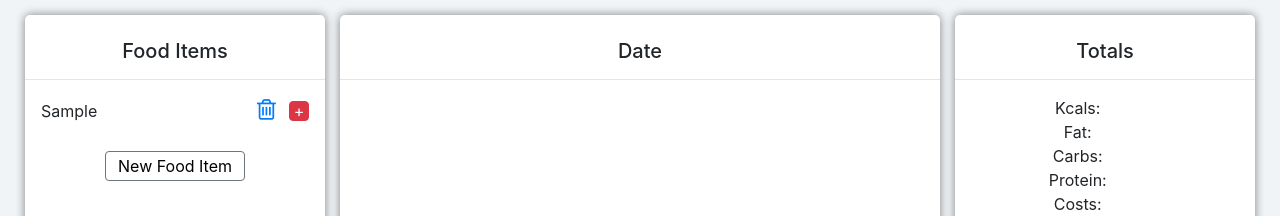
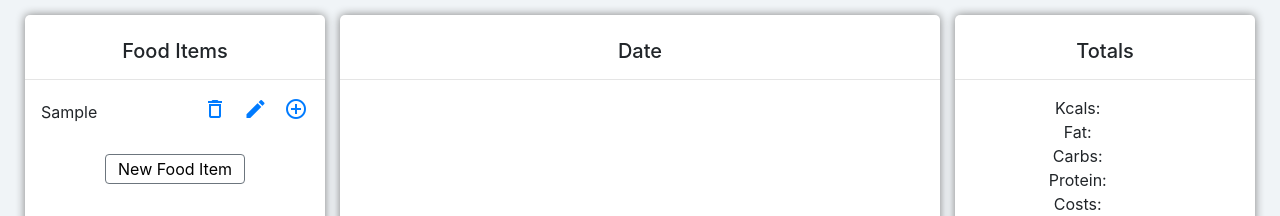
Before and after one commit to jellevanderschaaf/Diet-Tracker, a PHP site: page / in a window 1280 px wide. Shown: the part 50-266 px from the top of the page. Run offline with PHP 8.4, Linux system fonts and the light colour scheme; tables that the repository leaves empty or names only in its code hold one stand-in row (values such as "Sample post"); some libraries are stand-ins or nearby versions.

Commit message:
Added delete, edit and add icons.

```diff
--- a/index.php
+++ b/index.php
@@ -60,6 +60,8 @@ if (isset($_POST['create_button'])) {
         <script src="https://cdnjs.cloudflare.com/ajax/libs/popper.js/1.14.7/umd/popper.min.js" integrity="sha384-UO2eT0CpHqdSJQ6hJty5KVphtPhzWj9WO1clHTMGa3JDZwrnQq4sF86dIHNDz0W1" crossorigin="anonymous"></script>
         <script src="https://stackpath.bootstrapcdn.com/bootstrap/4.3.1/js/bootstrap.min.js" integrity="sha384-JjSmVgyd0p3pXB1rRibZUAYoIIy6OrQ6VrjIEaFf/nJGzIxFDsf4x0xIM+B07jRM" crossorigin="anonymous"></script>
         <link rel="stylesheet" href="https://cdnjs.cloudflare.com/ajax/libs/font-awesome/4.7.0/css/font-awesome.min.css">
+        <link href="https://fonts.googleapis.com/icon?family=Material+Icons"
+      rel="stylesheet">
 </head>
 
 <body>
@@ -165,9 +167,10 @@ if (isset($_POST['create_button'])) {
 
                             echo "<tr>";
 
-                            echo "<td style='width:80%'>{$row['fname']}</td>";
-                            echo "<td style='width:10%'><a rel='".$row['id']."' class='delete-this' href='javascript:void(0)'><i style='font-size:24px' class='fa'>&#xf014;</i></a></td>";
-                            echo "<td style='width:10%'><input type='button' class='btn btn-danger add' value='+'></td>";
+                            echo "<td style='width:60%'>{$row['fname']}</td>";
+                            echo "<td style='width:15%'><a rel='".$row['id']."' class='delete-this' href='javascript:void(0)'><i class='material-icons'>delete_outline</i></a></td>";
+                            echo "<td style='width:15%'><a rel='".$row['id']."' class='edit-this' href='javascript:void(0)'><i class='material-icons'>edit</i></a></td>";
+                            echo "<td style='width:10%'><a rel='".$row['id']."' class='add-this' href='javascript:void(0)'><i class='material-icons'>add_circle_outline</i></a></td>";
 
                             echo "</tr>";
 
```
